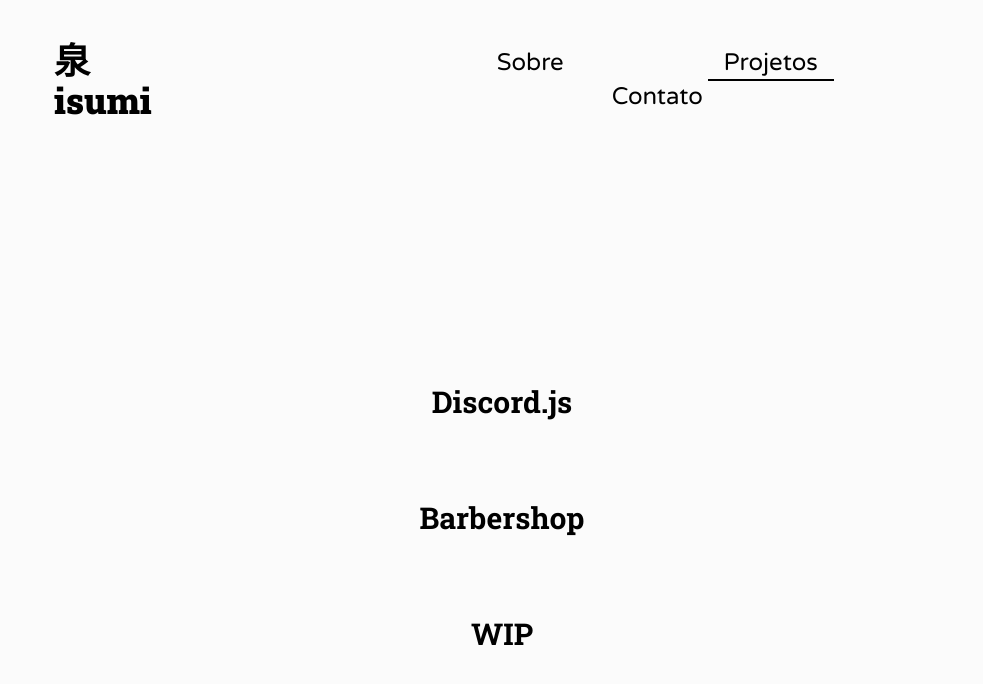
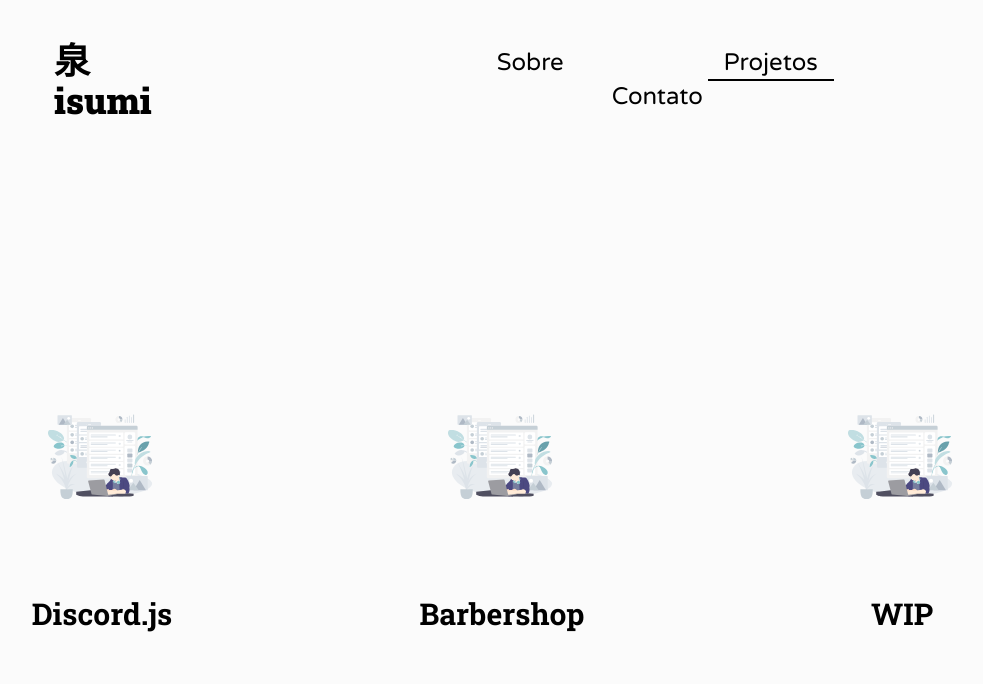
Before and after one commit to visumi/isumiweb, a React (Vite) app: page /projetos in a window 1280 px wide. Shown: the top 684 px of the page, without its empty margins (138-1121 px from the left). Built offline with nearby package versions, Linux system fonts and the light colour scheme.

Commit message:
mudança na tela de projetos

```diff
--- a/src/About.tsx
+++ b/src/About.tsx
@@ -46,7 +46,7 @@
 const expData = [
   {
     subtitle: 'Linguagens',
-    content: 'HTML, CSS, Javascript, Typescript, Node.js, React, Angular, Netsuite',
+    content: 'HTML, CSS, Javascript, Typescript, Node.js, React, Angular, Netsuite, C',
   },
   {
     subtitle: 'Idiomas',
--- a/src/Projects.tsx
+++ b/src/Projects.tsx
@@ -1,9 +1,13 @@
 import React, { FC } from 'react';
-import { NavLink } from 'react-router-dom';
+import Box from './components/Box';
+import images from './images';
 
 const Projects: FC = () => (
-  <div className="flex flex-grow my-56 justify-center flex-col space-y-20">
-    <NavLink
+  <div className="flex flex-grow my-40 justify-center space-x-20 mx-auto">
+    <Box title="Discord.js" image={images.aboutBg} />
+    <Box title="Barbershop" image={images.aboutBg} />
+    <Box title="WIP" image={images.aboutBg} />
+    {/* <NavLink
       className="font-serif font-bold text-black text-3xl mx-auto hover:transition duration-500 ease-in-out
       transform hover:scale-150"
       to="/projetos/discordjs"
@@ -22,7 +26,7 @@
       transform hover:scale-150"
     >
       WIP
-    </p>
+    </p> */}
   </div>
 );
 
--- /dev/null
+++ b/src/components/Box.tsx
@@ -0,0 +1,21 @@
+import React, { FC } from 'react';
+
+interface BoxProps {
+  title: string,
+  image: any,
+}
+
+const Box: FC<BoxProps> = ({ title, image }: BoxProps) => (
+  <div className="w-80 flex flex-col items-end h-80 hover:border-black
+   hover:border-b-4 border-black"
+  >
+    <img src={image} alt="Imagem da Box" className="w-28 h-28 self-center my-auto" />
+    <p className="font-serif font-bold text-black text-3xl mx-auto mb-2">
+      {title}
+    </p>
+  </div>
+);
+
+Box.defaultProps = {};
+
+export default Box;
--- a/src/components/Header.tsx
+++ b/src/components/Header.tsx
@@ -19,7 +19,7 @@
 
 const Header: FC = () => (
   // const [isDarkMode, setIsDarkMode] = useState(false);
-  <div className="flex lg:flex-row flex-col items-center py-10 pl-48 select-none">
+  <div className="flex lg:flex-row flex-col mx-auto items-center py-10 lg:pl-48 select-none">
     <div className="flex-grow">
       <NavLink to="/">
         <h1 className="font-serif font-black text-4xl md:pb-0 pb-4 hover:text-gray-700">泉isumi</h1>
```
